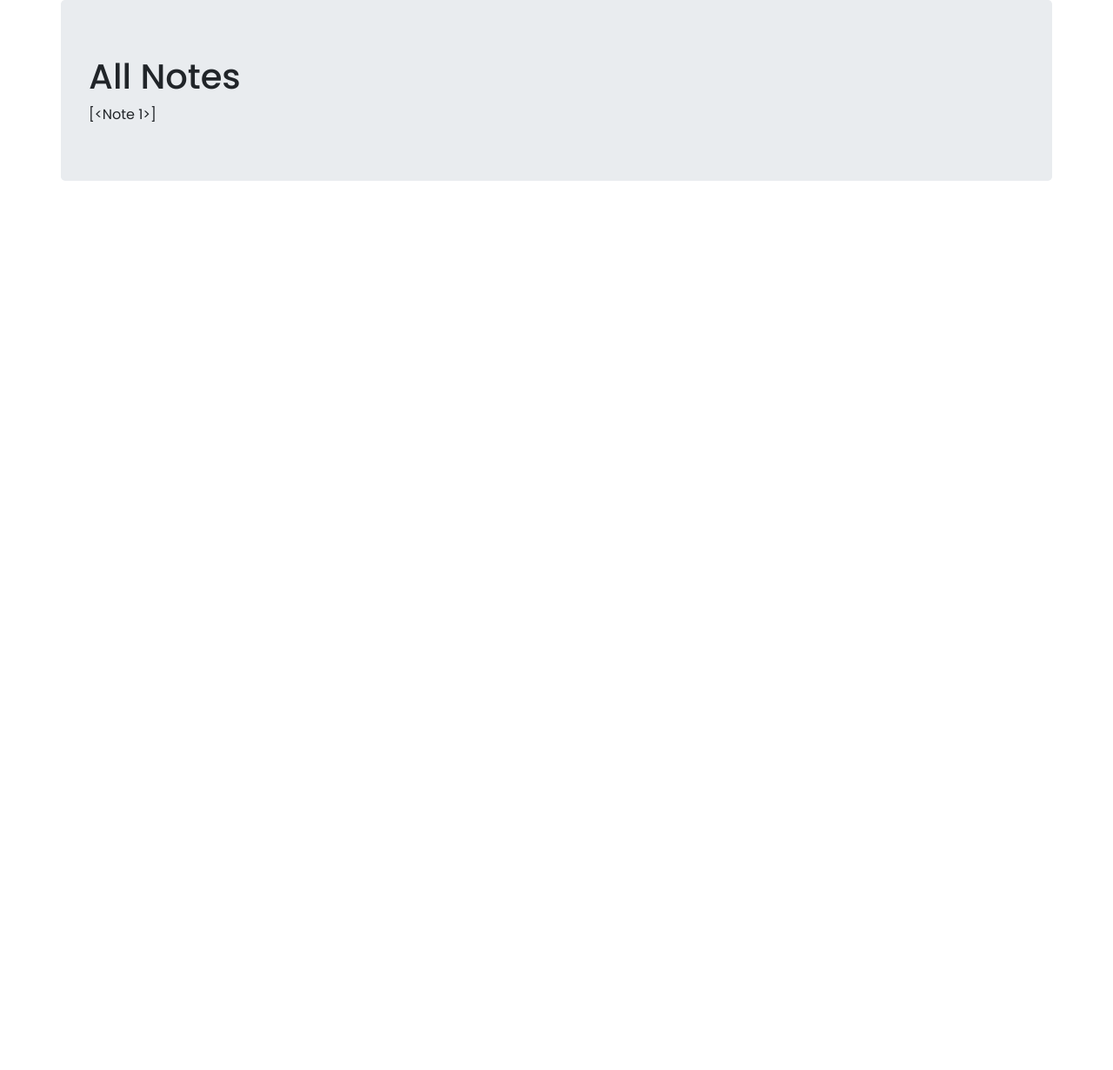
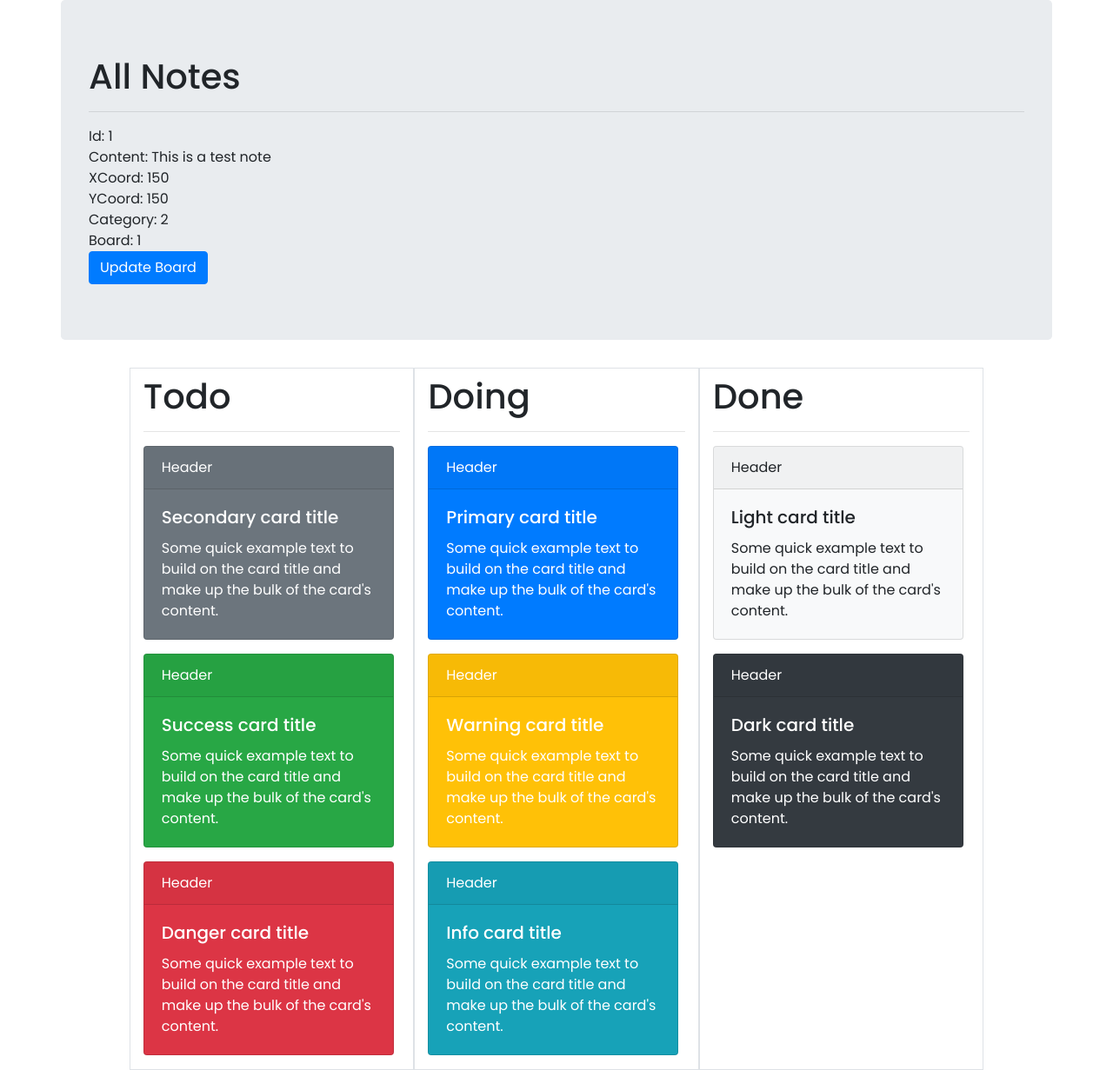
Before and after one commit to Saqibur/NoTUI, a Flask app: page /all_notes in a window 1280 px wide. Shown: the whole page at 87% size. Before the commit the page ends 208 px from the top, so only its background shows below. Run offline with Flask 2, Linux system fonts and the light colour scheme; data comes from the database, SQL or seed files in the repository; some libraries are stand-ins or nearby versions.

```diff
--- a/app.py
+++ b/app.py
@@ -20,7 +20,7 @@ db = SQLAlchemy(app)
 
 ####################################
 
-from views import Index
+from views import Index, LiveNotes
 # from views import Index, Login, User, Account, Liability
 ## Routes ##
 app.add_url_rule('/', view_func=Index.index)
@@ -28,6 +28,8 @@ app.add_url_rule('/all_boards', view_func=Index.all_boards)
 app.add_url_rule('/all_notes', view_func=Index.all_notes)
 app.add_url_rule('/create_board', view_func=Index.create_board_page)
 app.add_url_rule('/create_test_note_page', view_func=Index.create_test_note_page)
+app.add_url_rule('/update_board', view_func=Index.update_board)
+app.add_url_rule('/live_notes', view_func=LiveNotes.live_notes)
 
 
 # app.add_url_rule('/account_history/<account_id>', view_func=Account.account_history)
--- /dev/null
+++ b/backend/camtest.py
@@ -0,0 +1,6 @@
+import cv2 as cv
+camera = cv.VideoCapture(1)
+_, results = camera.read()
+cv.imshow("nope", results)
+cv.waitKey(0)
+exit()
--- a/templates/all_notes.html
+++ b/templates/all_notes.html
@@ -7,6 +7,102 @@
     <div class="container jumbotron">
 
         <h1>All Notes</h1>
-        {{ notes }}
+        {% for note in notes %}
+            <hr>
+            Id: {{ note.id }} <br>
+            Content: {{ note.content }} <br>
+            XCoord: {{ note.x_coord }} <br>
+            YCoord: {{ note.y_coord }} <br>
+            Category: {{ note.category }} <br>
+            Board: {{ note.board }} <br>
+        {% endfor %}
+
+        <form action="update_board">
+            <button type="submit" class="btn btn-primary">Update Board</button>
+        </form>
+
+    </div>
+
+    <div class="d-flex justify-content-center row" name="notes">
+
+        <div class="col-md-3 border">
+            <h1 class="mt-2">Todo</h1>
+            <hr>
+
+            <div class="card text-white bg-secondary mb-3" style="max-width: 18rem;">
+                <div class="card-header">Header</div>
+                <div class="card-body">
+                  <h5 class="card-title">Secondary card title</h5>
+                  <p class="card-text">Some quick example text to build on the card title and make up the bulk of the card's content.</p>
+                </div>
+              </div>
+              <div class="card text-white bg-success mb-3" style="max-width: 18rem;">
+                <div class="card-header">Header</div>
+                <div class="card-body">
+                  <h5 class="card-title">Success card title</h5>
+                  <p class="card-text">Some quick example text to build on the card title and make up the bulk of the card's content.</p>
+                </div>
+              </div>
+              <div class="card text-white bg-danger mb-3" style="max-width: 18rem;">
+                <div class="card-header">Header</div>
+                <div class="card-body">
+                  <h5 class="card-title">Danger card title</h5>
+                  <p class="card-text">Some quick example text to build on the card title and make up the bulk of the card's content.</p>
+                </div>
+              </div>
+        </div>
+
+        <div class="col-md-3 border">
+            <h1 class="mt-2">Doing</h1>
+            <hr>
+
+            <div class="card text-white bg-primary mb-3" style="max-width: 18rem;">
+                <div class="card-header">Header</div>
+                <div class="card-body">
+                  <h5 class="card-title">Primary card title</h5>
+                  <p class="card-text">Some quick example text to build on the card title and make up the bulk of the card's content.</p>
+                </div>
+              </div>
+
+              <div class="card text-white bg-warning mb-3" style="max-width: 18rem;">
+                <div class="card-header">Header</div>
+                <div class="card-body">
+                  <h5 class="card-title">Warning card title</h5>
+                  <p class="card-text">Some quick example text to build on the card title and make up the bulk of the card's content.</p>
+                </div>
+              </div>
+              <div class="card text-white bg-info mb-3" style="max-width: 18rem;">
+                <div class="card-header">Header</div>
+                <div class="card-body">
+                  <h5 class="card-title">Info card title</h5>
+                  <p class="card-text">Some quick example text to build on the card title and make up the bulk of the card's content.</p>
+                </div>
+              </div>
+
+        </div>
+
+        <div class="col-md-3 border">
+            <h1 class="mt-2">Done</h1>
+            <hr>
+
+            <div class="card bg-light mb-3" style="max-width: 18rem;">
+                <div class="card-header">Header</div>
+                <div class="card-body">
+                  <h5 class="card-title">Light card title</h5>
+                  <p class="card-text">Some quick example text to build on the card title and make up the bulk of the card's content.</p>
+                </div>
+              </div>
+              <div class="card text-white bg-dark mb-3" style="max-width: 18rem;">
+                <div class="card-header">Header</div>
+                <div class="card-body">
+                  <h5 class="card-title">Dark card title</h5>
+                  <p class="card-text">Some quick example text to build on the card title and make up the bulk of the card's content.</p>
+                </div>
+              </div>
+
+        </div>
+
+
+
     </div>
 {% endblock %}
--- a/views/Index.py
+++ b/views/Index.py
@@ -23,6 +23,11 @@ def all_notes():
             'all_notes.html',
             notes=notes,
         )
+
+def update_board():
+    notes = Note.Note.query.all()
+
+    return redirect(url_for('all_notes'))
 
 def create_board_page():
     return render_template('create_board.html')
```
Also changed, not shown: backend/contoured_video.py (+7 -12 lines), backend/isolate_red.py (+5 -4 lines), templates/all_boards.html (+6 -1 lines), templates/live_notes.html (added, +63 -0 lines), views/LiveNotes.py (added, +84 -0 lines), static/sample_data/1.jpg (added), static/sample_data/2.jpg (added), static/sample_data/3.jpg (added), static/sample_data/4.jpg (added), static/sample_data/5.jpg (added), static/sample_data/6.jpg (added), static/sample_data/7.jpg (added), static/sample_data/8.jpg (added), static/sample_data/9.jpg (added), 1 more files.
